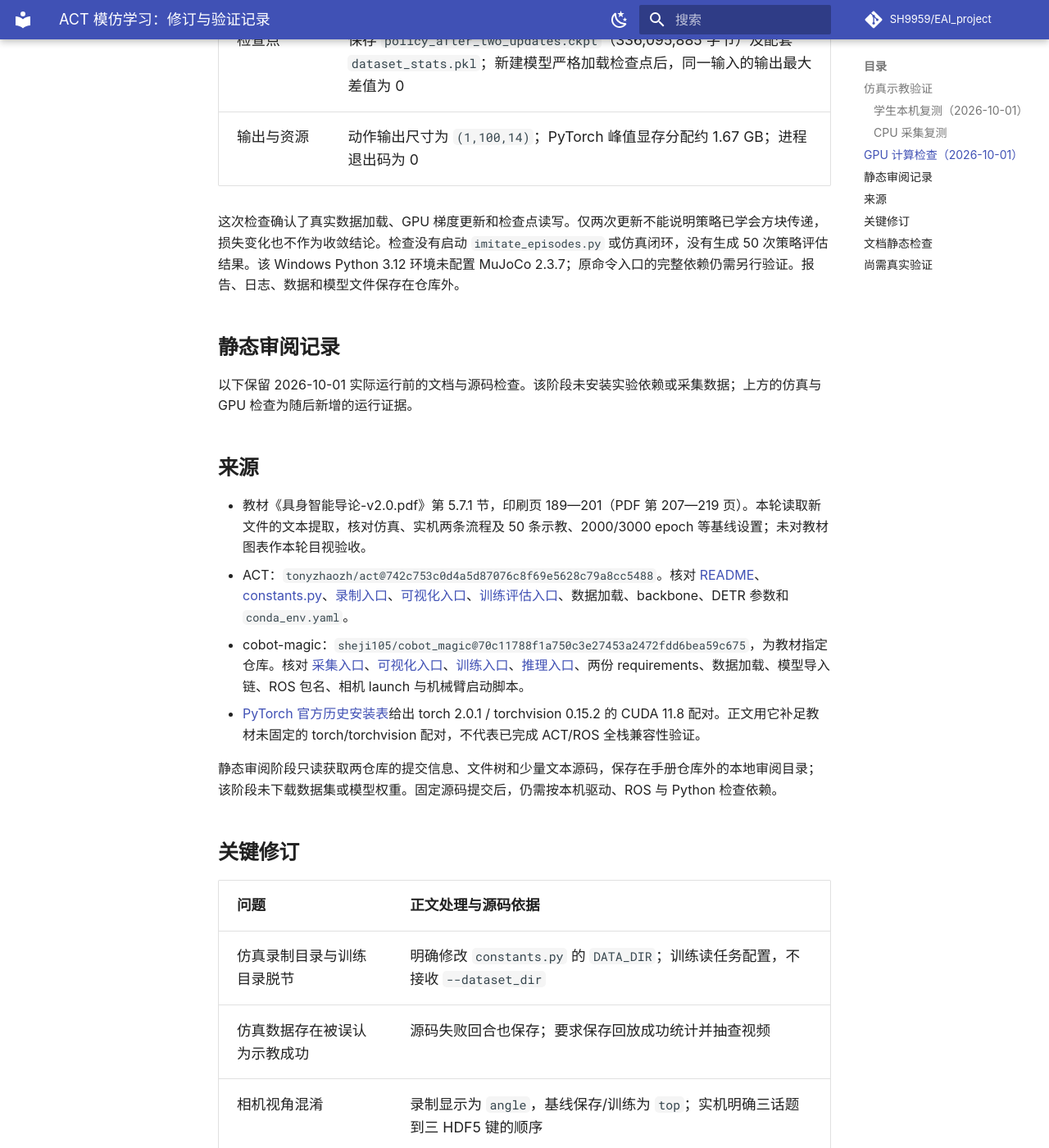
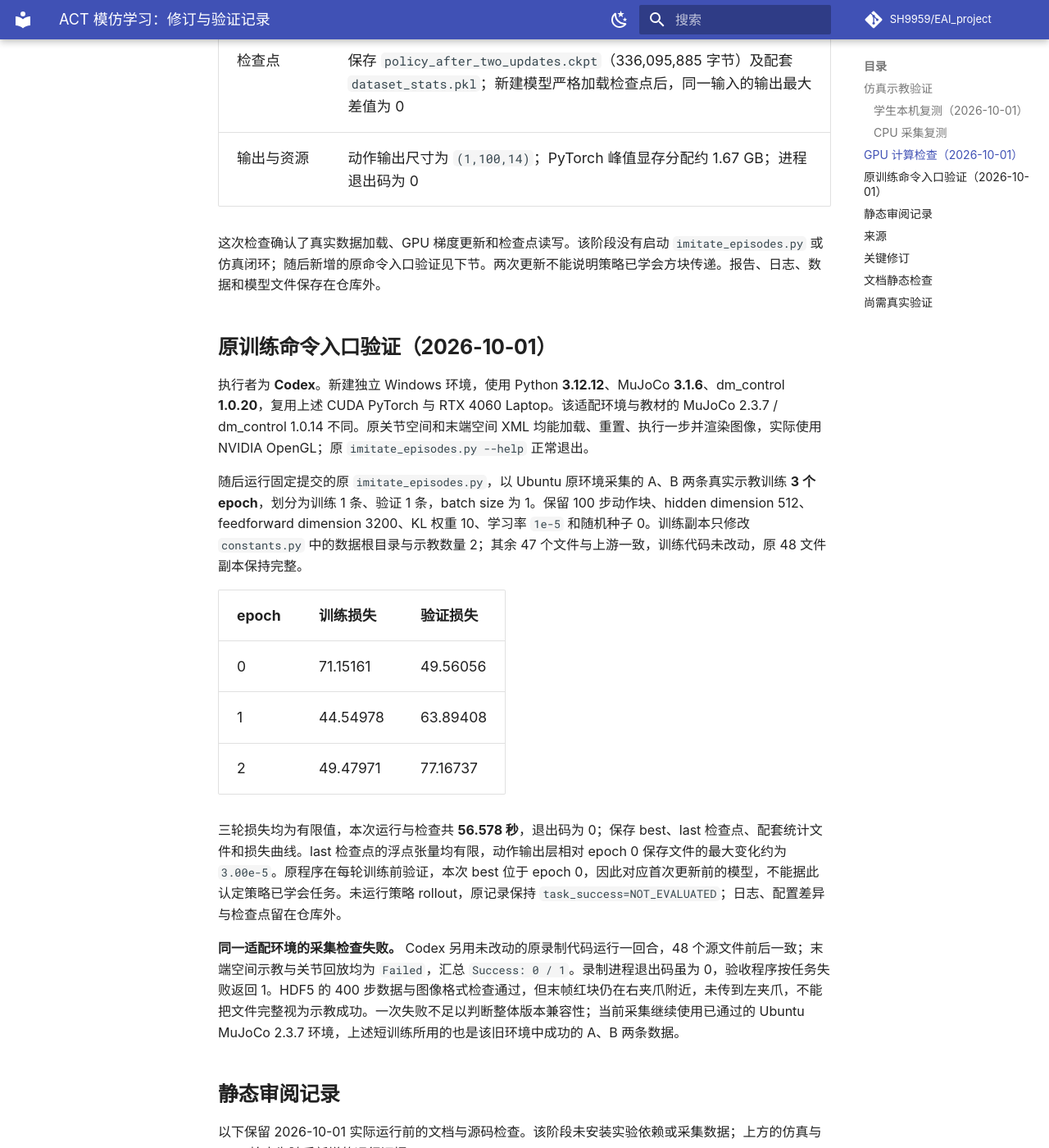
Before and after one commit to SH9959/EAI_experiment_handbook, an MkDocs documentation site: the page built from docs/assets/ch5-imitation/verification.md, in a window 1280 px wide and 1400 px high, scrolled down 3424 px. Shown: the whole window at 82% size. Built offline with MkDocs 1.6.1 and Material for MkDocs 9.7.7, drawn with Linux system fonts in a browser that asks for light colours; comment, search, counter and statistics services are not loaded; some of the changed text lies outside the part shown.

Commit message:
docs: record ACT CLI training and incomplete student retest

```diff
--- a/docs/assets/ch5-imitation/verification.md
+++ b/docs/assets/ch5-imitation/verification.md
@@ -1,6 +1,6 @@
 # ACT 模仿学习：修订与验证记录
 
-更新日期：2026-10-01。**仿真示教采集与回放成功 2/2，学生亲自复测新增成功 1/1；随后完成原 ACT 模型的两次 GPU 参数更新及检查点保存、回读检查。** 尚未运行原训练命令入口、50 条示教的完整基线训练、策略闭环评估或实机实验。
+更新日期：2026-10-01。**Ubuntu 示教采集与回放成功 2/2，学生亲自复测新增成功 1/1；随后完成两次 GPU 参数更新检查，并在 Windows 适配环境中运行原训练命令完成 3 个 epoch。** Windows 适配环境另行采集的一回合失败；教材 MuJoCo 2.3.7 环境的 GPU 训练入口、50 条示教的完整基线训练、策略闭环评估和实机实验仍待验证。
 
 ## 仿真示教验证
 
@@ -113,7 +113,23 @@ done
 | 检查点 | 保存 `policy_after_two_updates.ckpt`（336,095,885 字节）及配套 `dataset_stats.pkl`；新建模型严格加载检查点后，同一输入的输出最大差值为 0 |
 | 输出与资源 | 动作输出尺寸为 `(1,100,14)`；PyTorch 峰值显存分配约 1.67 GB；进程退出码为 0 |
 
-这次检查确认了真实数据加载、GPU 梯度更新和检查点读写。仅两次更新不能说明策略已学会方块传递，损失变化也不作为收敛结论。检查没有启动 `imitate_episodes.py` 或仿真闭环，没有生成 50 次策略评估结果。该 Windows Python 3.12 环境未配置 MuJoCo 2.3.7；原命令入口的完整依赖仍需另行验证。报告、日志、数据和模型文件保存在仓库外。
+这次检查确认了真实数据加载、GPU 梯度更新和检查点读写。该阶段没有启动 `imitate_episodes.py` 或仿真闭环；随后新增的原命令入口验证见下节。两次更新不能说明策略已学会方块传递。报告、日志、数据和模型文件保存在仓库外。
+
+## 原训练命令入口验证（2026-10-01）
+
+执行者为 **Codex**。新建独立 Windows 环境，使用 Python **3.12.12**、MuJoCo **3.1.6**、dm_control **1.0.20**，复用上述 CUDA PyTorch 与 RTX 4060 Laptop。该适配环境与教材的 MuJoCo 2.3.7 / dm_control 1.0.14 不同。原关节空间和末端空间 XML 均能加载、重置、执行一步并渲染图像，实际使用 NVIDIA OpenGL；原 `imitate_episodes.py --help` 正常退出。
+
+随后运行固定提交的原 `imitate_episodes.py`，以 Ubuntu 原环境采集的 A、B 两条真实示教训练 **3 个 epoch**，划分为训练 1 条、验证 1 条，batch size 为 1。保留 100 步动作块、hidden dimension 512、feedforward dimension 3200、KL 权重 10、学习率 `1e-5` 和随机种子 0。训练副本只修改 `constants.py` 中的数据根目录与示教数量 2；其余 47 个文件与上游一致，训练代码未改动，原 48 文件副本保持完整。
+
+| epoch | 训练损失 | 验证损失 |
+|---|---|---|
+| 0 | 71.15161 | 49.56056 |
+| 1 | 44.54978 | 63.89408 |
+| 2 | 49.47971 | 77.16737 |
+
+三轮损失均为有限值，本次运行与检查共 **56.578 秒**，退出码为 0；保存 best、last 检查点、配套统计文件和损失曲线。last 检查点的浮点张量均有限，动作输出层相对 epoch 0 保存文件的最大变化约为 `3.00e-5`。原程序在每轮训练前验证，本次 best 位于 epoch 0，因此对应首次更新前的模型，不能据此认定策略已学会任务。未运行策略 rollout，原记录保持 `task_success=NOT_EVALUATED`；日志、配置差异与检查点留在仓库外。
+
+**同一适配环境的采集检查失败。** Codex 另用未改动的原录制代码运行一回合，48 个源文件前后一致；末端空间示教与关节回放均为 `Failed`，汇总 `Success: 0 / 1`。录制进程退出码虽为 0，验收程序按任务失败返回 1。HDF5 的 400 步数据与图像格式检查通过，但末帧红块仍在右夹爪附近，未传到左夹爪，不能把文件完整视为示教成功。一次失败不足以判断整体版本兼容性；当前采集继续使用已通过的 Ubuntu MuJoCo 2.3.7 环境，上述短训练所用的也是该旧环境中成功的 A、B 两条数据。
 
 ## 静态审阅记录
 
@@ -144,7 +160,7 @@ done
 | 推理输入提示被误当作启动前暂停 | 说明 input 前已有初始位运动；500 步仅限制单轮，外层继续循环 |
 | 依赖与实际验证边界不清 | 保留教材仿真版本、分离两个 DETR 环境；给出导入/帮助检查及 ROS/Python 环境未配齐时的具体停止点 |
 
-正文中修改 `constants.py`、实机采集开关、可视化 DT 和训练条数的指示，均针对学生克隆的实验仓库。本轮只编辑手册页面与本记录，没有修改外部实验工程。
+正文中修改 `constants.py`、实机采集开关、可视化 DT 和训练条数的指示，均针对学生克隆的实验仓库。静态审阅阶段只编辑手册页面与本记录；随后短训练使用的配置副本见上方运行记录。
 
 ## 文档静态检查
 
@@ -167,8 +183,8 @@ done
 
 ## 尚需真实验证
 
-1. 在同时支持 CUDA 与 MuJoCo 2.3.7 的 Python 环境运行原 `imitate_episodes.py` 入口。现已通过原模型和数据加载器的两次 GPU 更新检查，但现用 Python 3.12 没有 MuJoCo 2.3.7 的对应预编译包，尚未验证原入口及仿真依赖。
-2. 采集 50 条、运行短训练流程，再训练完整基线并评估 50 次；保存真实成功数、平均回报和失败视频。
+1. 在同时支持 CUDA 与教材 MuJoCo 2.3.7 / dm_control 1.0.14 的环境验证原训练入口；本次已通过的是 Windows MuJoCo 3.1.6 / dm_control 1.0.20 适配环境中的 3 epoch 短训练。
+2. 采集 50 条示教、训练 2000 epoch 仿真基线并评估 50 次；保存真实成功数、平均回报和失败视频。短训练尚未覆盖这组完整流程。
 3. 实机需实验台提供可用 ROS/Python 环境。上游 requirements 未锁定全部传递依赖，`cv_bridge` 与 Conda 的兼容性、`robomimic`/`diffusers` 的导入链尚未在该主机验证。
 4. 完成 CAN/相机序列号配置、三相机与四臂话题核对后，再采集、训练和在设备负责人现场监督下推理。
 
```
Also changed, not shown: docs/assets/ch4-planning/verification.md (+4 -2 lines).
